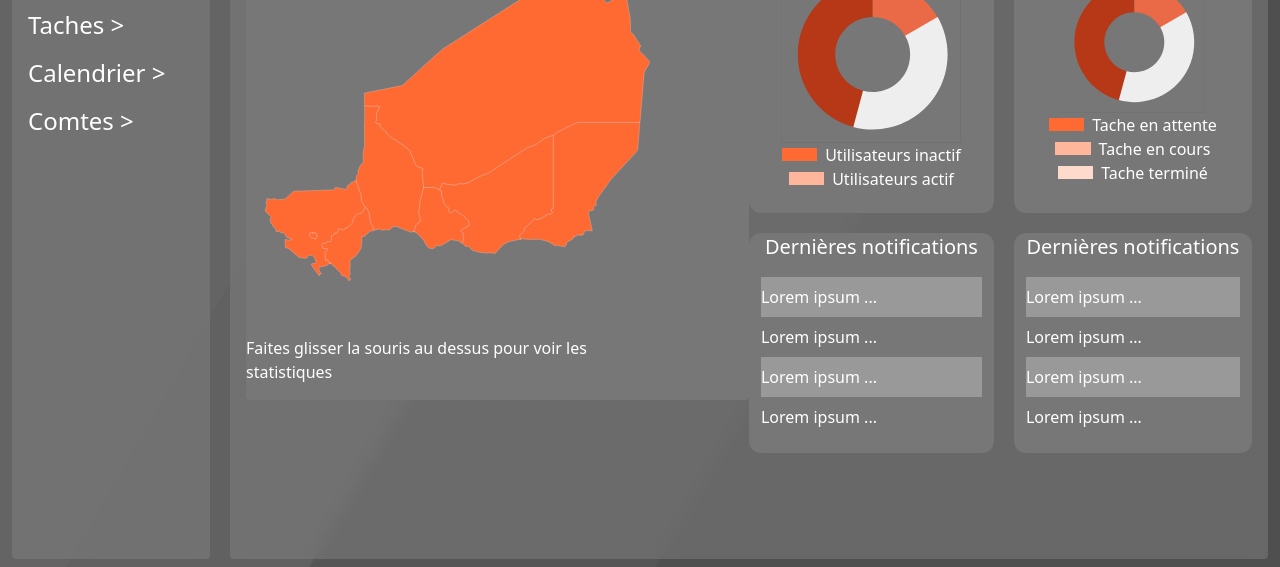
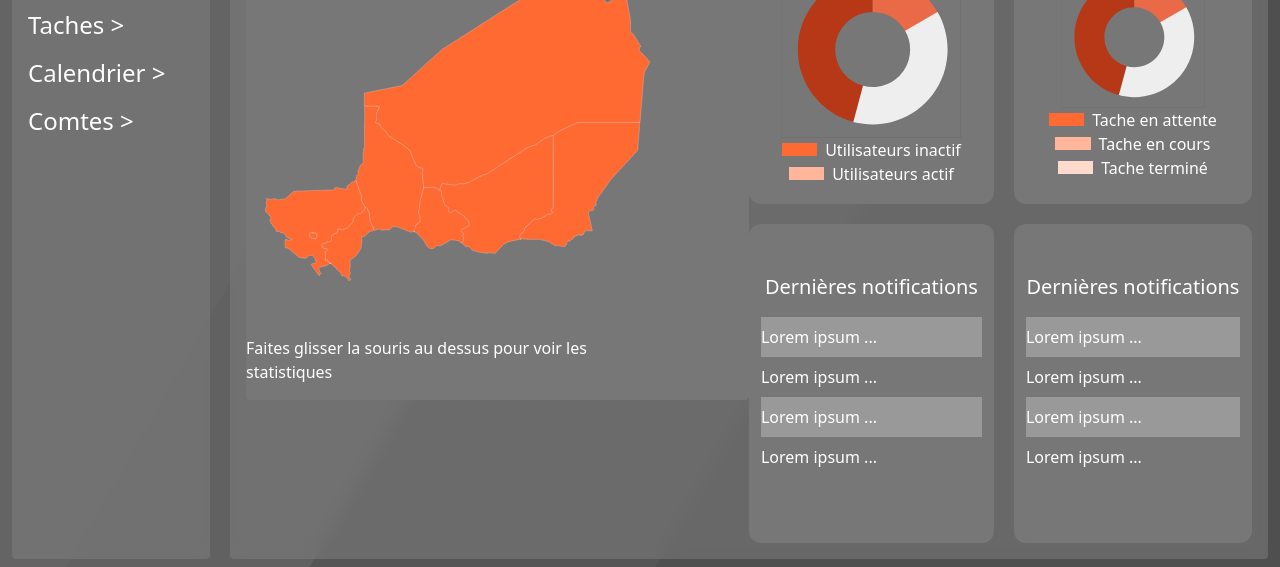
Before and after one commit to mahamadouamine/Dashboard, a plain HTML site: page index.html in a window 1280 px wide. Shown: the part 233-800 px from the top of the page. Drawn offline with nearby package versions, Linux system fonts and the light colour scheme.

Commit message:
another commit

```diff
--- a/index.html
+++ b/index.html
@@ -189,7 +189,7 @@
                 </div>
               </div>
               <div
-                class="flex flex-col justify-center rounded-xl px-3 pb-4 bg-[#777777] text-white"
+                class="flex flex-col justify-center rounded-xl px-3 pb-4 bg-[#777777] h-[50%] text-white"
               >
                 <p class="flex w-full justify-center pb-4 text-xl">
                   Dernières notifications
@@ -220,7 +220,7 @@
                 </div>
               </div>
               <div
-                class="flex flex-col justify-center rounded-xl px-3 pb-4 bg-[#777777] text-white"
+                class="flex flex-col justify-center rounded-xl px-3 pb-4 bg-[#777777] h-[50%] text-white"
               >
                 <p class="flex w-full justify-center pb-4 text-xl">
                   Dernières notifications
```
